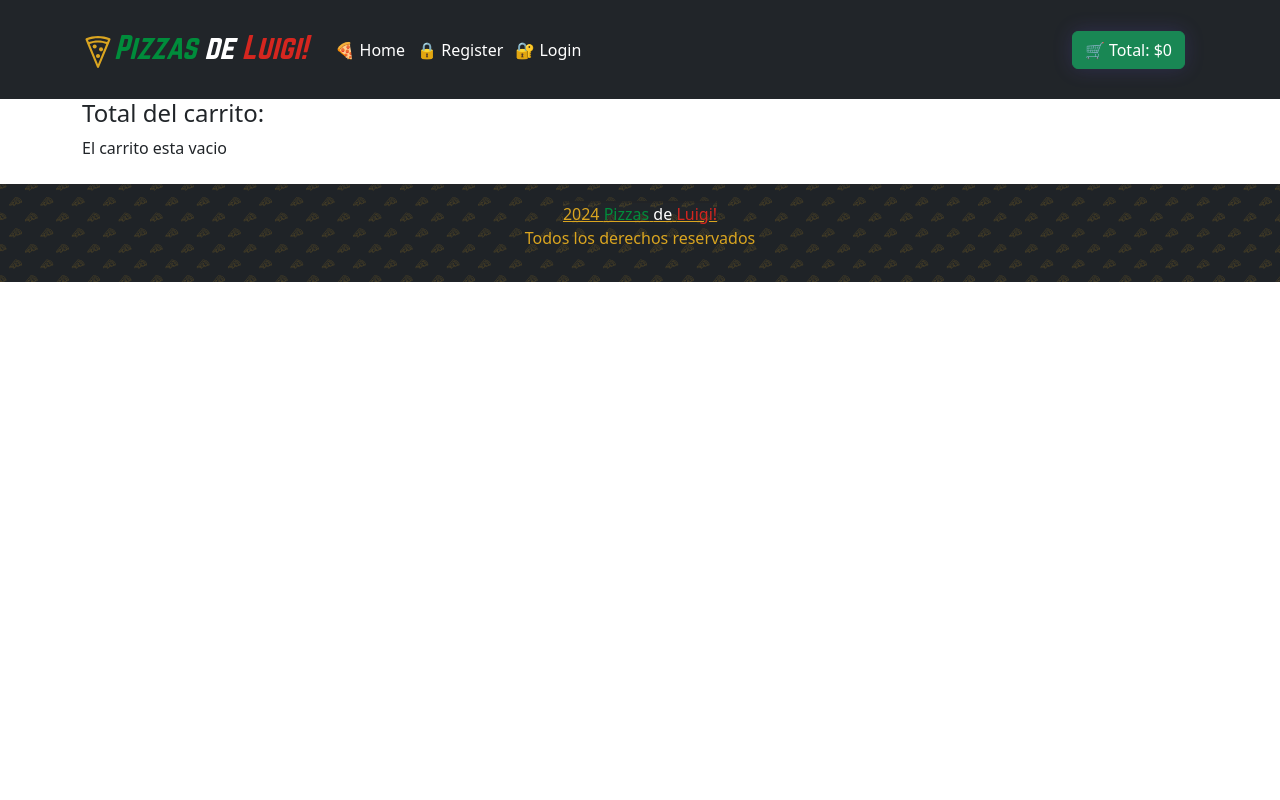
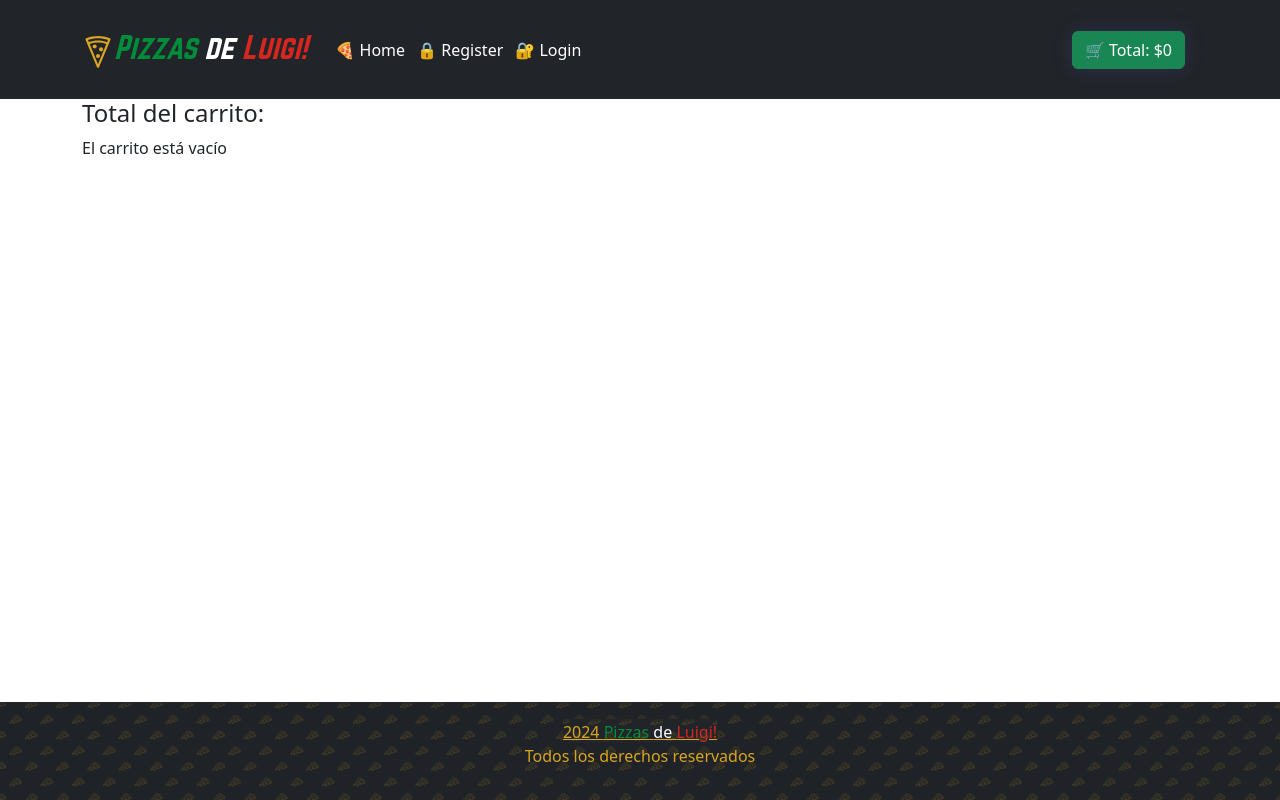
Before and after one commit to LuisSubiabre/pizzeria-mamma-mia, a React (Vite) app: page /cart in a window 1280 px wide. Built offline with nearby package versions, Linux system fonts and the light colour scheme.

Commit message:
checkout carrito + mensaje

```diff
--- a/src/App.jsx
+++ b/src/App.jsx
@@ -13,20 +13,16 @@ import NotFound from './pages/NotFound';
 import Profile from './pages/Profile';
 import CartProvider from './context/CartContext';
 import { UserContext } from "./context/UserContext";
-import { useContext, useEffect } from 'react';
+import { useContext } from 'react';
 
 function App() {
-  const { auth, profile } = useContext(UserContext);
-
-  // /* verifica si el usuario esta logueado para cambiar el estado de auth y manejar las rutas*/
-  // useEffect(() => {
-  //   profile();
-  // }, []);
+  const { auth } = useContext(UserContext);
 
   return (
-    <>
+    <div id="root">
       <CartProvider>
         <MyNavbar />
+        <div className="main-content"> {/* Contenedor para el contenido principal */}
           <Routes>
             <Route path="/" element={<Home />} />
             <Route path="/register" element={!auth ? <Register /> : <Profile />} />
@@ -36,11 +32,11 @@ function App() {
             <Route path="/profile" element={auth ? <Profile /> : <Login />} />
             <Route path="*" element={<NotFound />} />
           </Routes>
+        </div>
+        <Footer />
       </CartProvider>
-      <Footer />
-
-    </>
-  )
+    </div>
+  );
 }
 
-export default App
+export default App;
--- a/src/context/CartContext.jsx
+++ b/src/context/CartContext.jsx
@@ -5,6 +5,7 @@ export const CartContext = createContext();
 const CartProvider = ({ children }) => {
     const [count, setCount] = useState(0);
     const [cart, setCart] = useState([]);
+    const [pedido, setPedido] = useState(null);
 
     useEffect(() => {
         calcularTotal();
@@ -45,7 +46,7 @@ const CartProvider = ({ children }) => {
     };
 
     return (
-        <CartContext.Provider value={{ count, cart, addToCart, removeFromCart }}>
+        <CartContext.Provider value={{ count, cart, setCart, addToCart, removeFromCart, pedido, setPedido }}>
             {children}
 
         </CartContext.Provider>
--- a/src/pages/Cart.jsx
+++ b/src/pages/Cart.jsx
@@ -1,25 +1,26 @@
-import React, { useState, useContext } from 'react'
+import React, { useState, useContext } from 'react';
 import { cartaPizza } from "../pizzas.js";
-import { Button, Container, ListGroup, Badge, Image } from 'react-bootstrap'
+import { Button, Container, ListGroup, Badge, Image } from 'react-bootstrap';
 import { formatNumber } from '../scripts.js';
 import { CartContext } from '../context/CartContext.jsx';
 import { UserContext } from '../context/UserContext.jsx';
 import Nav from 'react-bootstrap/Nav';
 import { Link } from 'react-router-dom';
+import { showAlert } from '../utils/helpers';
 
 const Cart = () => {
-    const { cart, addToCart, removeFromCart, count } = useContext(CartContext);
+    const { cart, setCart, addToCart, removeFromCart, count, pedido, setPedido } = useContext(CartContext);
     const { auth } = useContext(UserContext);
 
     const checkout = async () => {
-        if (cart.length > 0) { //verifica que el carrito tenga alguna pizza
+        if (cart.length > 0) {
             const response = await fetch('http://localhost:5000/api/checkouts', {
                 method: 'POST',
                 headers: {
                     'Content-Type': 'application/json',
-                    'Authorization': `Bearer ${localStorage.getItem('token')}` // Incluye el token del usuario que compra
+                    'Authorization': `Bearer ${localStorage.getItem('token')}`
                 },
-                body: JSON.stringify({ cart }), // Envia el carrito como solicitud "cart": [...]
+                body: JSON.stringify({ cart }),
             });
 
             if (!response.ok) {
@@ -27,10 +28,18 @@ const Cart = () => {
             }
             const data = await response.json();
             console.log('Checkout exitoso:', data);
-            alert('Compra exitosa');
 
+            // Genera un nuevo código de seguimiento
+            const trackingCode = Date.now();
+            setPedido(trackingCode); // Actualiza el estado con el nuevo código
+
+            // Muestra la alerta con el código actualizado
+            showAlert('success', 'Compra exitosa. Tu pedido llegará en 30 minutos. Código de seguimiento: ' + trackingCode);
+
+            setCart([]); // Limpia el carrito
         }
     }
+
     return (
         <>
             <Container>
@@ -42,31 +51,31 @@ const Cart = () => {
                                 src={element.image}
                                 style={{ width: '10%' }}
                                 rounded />
-
                             <strong> {element.name} : </strong>{formatNumber(element.price)}
-
                             <Button variant='outline-secondary' onClick={() => removeFromCart(element)}>-</Button>
                             {element.cantidad}
                             <Button variant='outline-secondary' onClick={() => addToCart(element)}>+</Button>
-
-
                         </ListGroup.Item>
-
                     ))}
                 </ListGroup>
-                {count === 0 ? <p>El carrito esta vacio</p> : <div>
-
-                    <p>TOTAL: {formatNumber(count)}</p>
-                    {auth ?
-                        <Button variant='success' onClick={checkout}>Ir a pagar</Button> :
-                        <Nav.Link as={Link} to="/login"> <Button variant='danger'>Inicia sesion para pagar</Button></Nav.Link>}
-                </div>}
-
-
+                {count === 0 ? (
+                    <p>El carrito está vacío</p>
+                ) : (
+                    <div>
+                        <p>TOTAL: {formatNumber(count)}</p>
+                        {auth ? (
+                            <Button variant='success' onClick={checkout}>Ir a pagar</Button>
+                        ) : (
+                            <Nav.Link as={Link} to="/login">
+                                <Button variant='danger'>Inicia sesión para pagar</Button>
+                            </Nav.Link>
+                        )}
+                    </div>
+                )}
+                {pedido && <p>Tu pedido {pedido} se encuentra en camino.</p>}
             </Container>
-
         </>
-    )
+    );
 }
 
-export default Cart
+export default Cart;
--- a/src/style.css
+++ b/src/style.css
@@ -3,6 +3,24 @@
     src: url('assets/font/norwester.otf') format('opentype');
     font-style: normal;
     font-weight: normal;
+}
+
+html,
+body {
+    height: 100%;
+    margin: 0;
+}
+
+#root {
+    display: flex;
+    flex-direction: column;
+    min-height: 100vh;
+    /* Asegura que el contenedor principal ocupe toda la altura */
+}
+
+.main-content {
+    flex: 1;
+    /* Permite que este contenedor crezca y ocupe el espacio disponible */
 }
 
 button {
```
Lines whose indentation alone changed are shown as unchanged.
